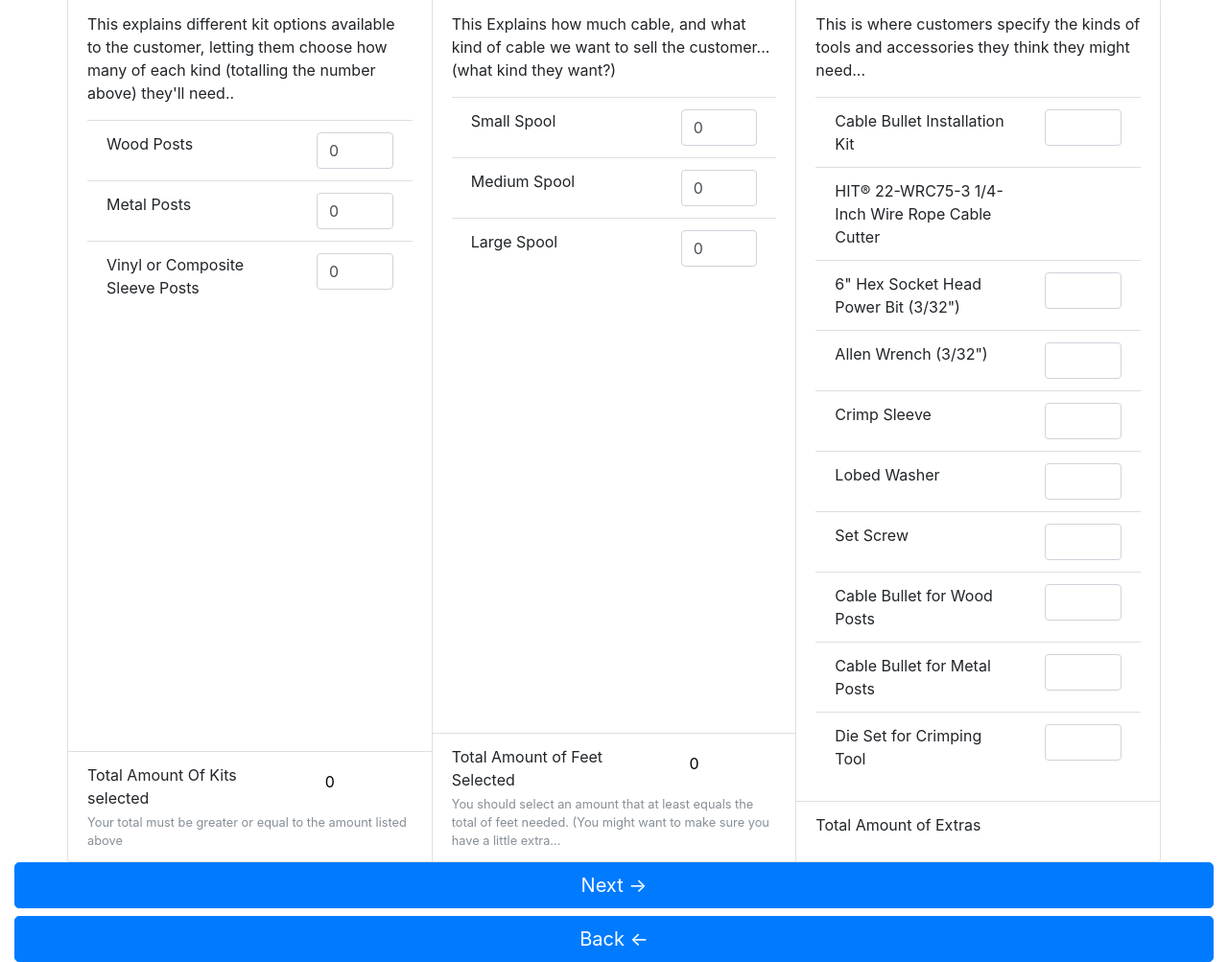
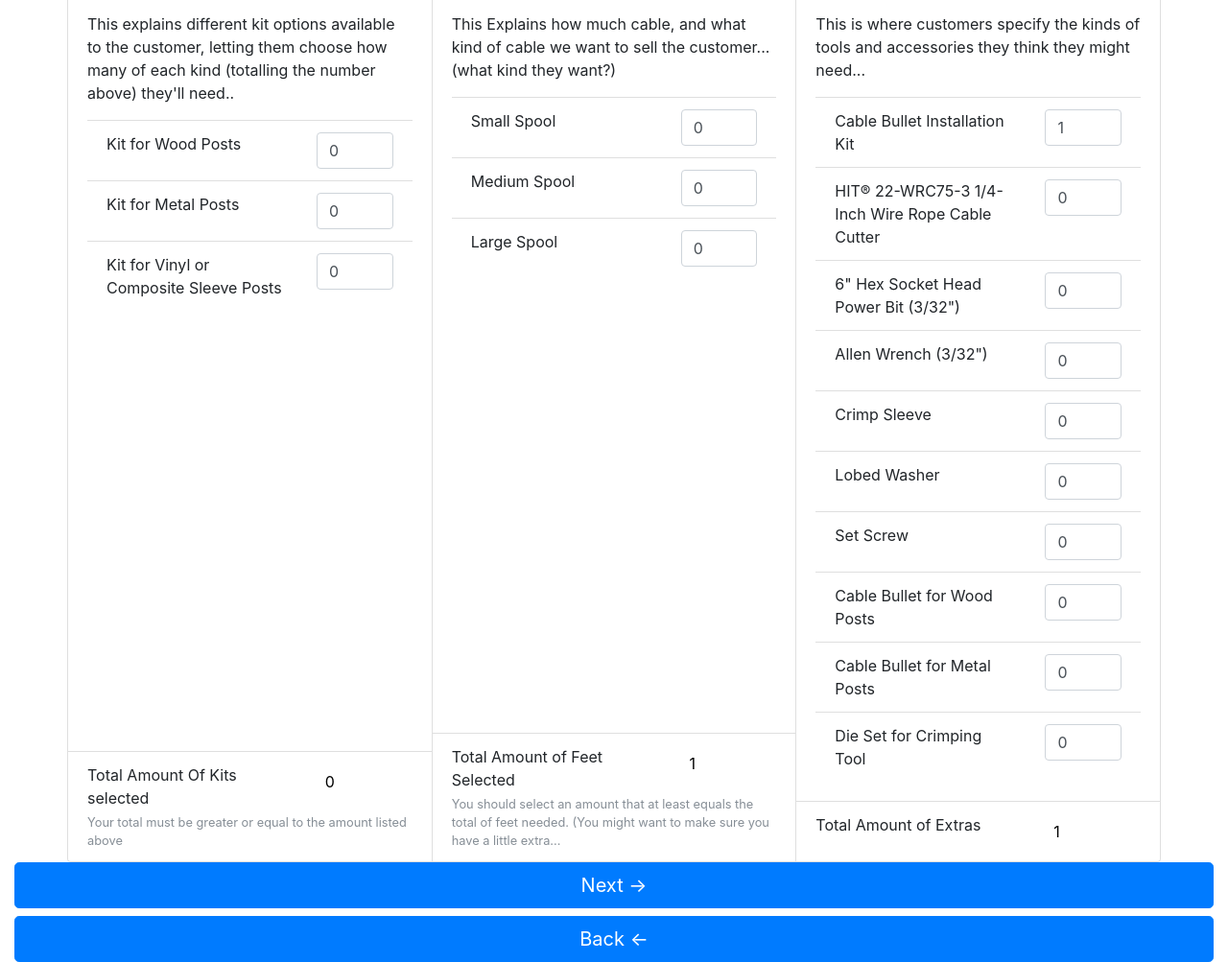
Before and after one commit to matthewtmoran/bullet, a PHP site: page / in a window 1280 px wide, after a click that opens the changed part. Shown: the part 492-1495 px from the top of the page at 96% size. Run offline with PHP 8.4, Linux system fonts and the light colour scheme; some libraries are stand-ins or nearby versions.

Commit message:
added calculation for extras column

```diff
--- a/js/bullet-calc.js
+++ b/js/bullet-calc.js
@@ -29,9 +29,22 @@ const state = {
   mediumSpoolInput: 0,
   largeSpoolInput: 0,
 
+  installKitInput: 1,
+  cableCutterInput: 0,
+  socketHeadInput: 0,
+  allenWrenchInput: 0,
+  crimpSleeveInput: 0,
+  lobedWasherInput: 0,
+  setScrewInput: 0,
+  bulletWoodInput: 0,
+  bulletMetalInput: 0,
+  crimpingToolInput: 0,
+
   totalKitsCalc: 0,  //based on the sum of kits selection input
   totalSpoolCalc: 0, //the sum of feet based on the total spools input
-  totalExtraCalc: 0,
+  totalExtraCalc: 1,
+
+
 };
 
 
@@ -86,13 +99,17 @@ $(document).ready(() => {
   const previousButton = $('#previous-button');
   const nextButton = $('#next-button');
 
+  //totals for estimates sections
   const kitsInputTotal = $('#kits-input-total');
   const feetInputTotal = $('#feet-input-total');
+  const extrasInputTotal = $('#extras-input-total');
 
   //estimate kits input columns
   const kitsInput = $('#estimates-kits :input.user-input');
   //estimate cable/feet/spool input columns
   const cableInput = $('#estimates-cable :input.user-input');
+  //estimate extras input fields
+  const extrasInput = $('#estimates-extras :input.user-input');
 
   //estimate kits column inputs validation elements
   const estimateKitsWarn = $('#estimates-kits .warn');
@@ -110,27 +127,43 @@ $(document).ready(() => {
   //when input changes for kits input fields
   kitsInput.on('change', calculateKitsTotal);
   cableInput.on('change', calculateCableTotal);
+  extrasInput.on('change', calculateExtrasTotal);
 
 
   //when a tab is shown, this determines what buttons to display
   tabs.on('shown.bs.tab', toggleActionButtons);
 
+  //estimates, first column
   const woodPostInput = $('#wood-post-kits');
   const metalPostInput = $('#metal-post-kits');
   const vinylPostInput = $('#vinyl-post-kits');
 
+  //estimates / second column
   const smallSpoolInput = $('#small');
   const mediumSpoolInput = $('#medium');
   const largeSpoolInput = $('#large');
+
+  //estimates / third column
+  const installKitInput = $('#install-kit-input');
+  const cableCutterInput = $('#cable-cutter-input');
+  const socketHeadInput = $('#socket-head-input');
+  const allenWrenchInput = $('#allen-wrench-input');
+  const crimpSleeveInput = $('#crimp-sleeve-input');
+  const lobedWasherInput = $('#lobed-washer-input');
+  const setScrewInput = $('#set-screw-input');
+  const bulletWoodInput = $('#bullet-wood-input');
+  const bulletMetalInput = $('#bullet-metal-input');
+  const crimpingToolInput = $('#crimping-tool-input');
 
   function init() {
     //TODO: move to css at start
     previousButton.toggle(false);
 
-    //updat state object with initial values
+    //update state object with initial values
     state.runsCalc = calculateRuns();
     state.feetCalc = calcFeetByRuns();
     state.kitsCalc = calcKitsBySections();
+    // state.extrasCalc = calcKitsBySections();
 
 
     console.log('initialState:' ,state);
@@ -155,6 +188,18 @@ $(document).ready(() => {
     updateDom(mediumSpoolInput, state.mediumSpoolInput, 'val');
     updateDom(largeSpoolInput, state.largeSpoolInput, 'val');
     updateDom(feetInputTotal, state.totalExtraCalc, 'val');
+
+    updateDom(installKitInput, state.installKitInput, 'val');
+    updateDom(cableCutterInput, state.cableCutterInput, 'val');
+    updateDom(socketHeadInput, state.socketHeadInput, 'val');
+    updateDom(allenWrenchInput, state.allenWrenchInput, 'val');
+    updateDom(crimpSleeveInput, state.crimpSleeveInput, 'val');
+    updateDom(lobedWasherInput, state.lobedWasherInput, 'val');
+    updateDom(setScrewInput, state.setScrewInput, 'val');
+    updateDom(bulletWoodInput, state.bulletWoodInput, 'val');
+    updateDom(bulletMetalInput, state.bulletMetalInput, 'val');
+    updateDom(crimpingToolInput, state.crimpingToolInput, 'val');
+    updateDom(extrasInputTotal, state.totalExtraCalc, 'val');
 
 
   }
@@ -351,6 +396,11 @@ $(document).ready(() => {
     }
   }
 
+  function calculateExtrasTotal(event) {
+    state.totalExtraCalc = getTotalFromInputs(extrasInput);
+    updateDom(extrasInputTotal, state.totalExtraCalc, 'val');
+  }
+
   //gets totals based on inputs and spool data
   function getFeetFromInput(inputs) {
     let feetTotal = 0;
@@ -392,7 +442,7 @@ $(document).ready(() => {
     grandTotal.text(`≈ $${total}`);
   }
 
-  //creats an easy to work with object for each combination and returns the cheapest option
+  //creates an easy to work with object for each combination and returns the cheapest option
   //allCombinations is an array of arrays
   function addTotalsFindCheapest(allCombinations) {
     //[{feet: 100, name: "Small", price: 60}]
--- a/partials/estimatesContent.php
+++ b/partials/estimatesContent.php
@@ -18,7 +18,7 @@
 							<li class="list-group-item">
 								<div class="row">
 									<div class="col-8">
-										Wood Posts
+										Kit for Wood Posts
 									</div>
 									<div class="col-4">
 										<input id="wood-post-kits" min="0" class="form-control user-input"
@@ -29,7 +29,7 @@
 							<li class="list-group-item">
 								<div class="row">
 									<div class="col-8">
-										Metal Posts
+										Kit for Metal Posts
 									</div>
 									<div class="col-4">
 										<input id="metal-post-kits" min="0" class="form-control user-input"
@@ -40,7 +40,7 @@
 							<li class="list-group-item">
 								<div class="row">
 									<div class="col-8">
-										Vinyl or Composite Sleeve Posts
+										Kit for Vinyl or Composite Sleeve Posts
 									</div>
 									<div class="col-4">
 										<input id="vinyl-post-kits" min="0" class="form-control user-input"
@@ -156,7 +156,7 @@
 					</ul>
 				</div>
 
-				<div class="card">
+				<div class="card" id="estimates-extras">
 					<img class="card-img-top" src="http://via.placeholder.com/350x250"
 					     alt="Slideshow goes here">
 					<div class="card-img-overlay">
@@ -173,7 +173,7 @@
 										Cable Bullet Installation Kit
 									</div>
 									<div class="col-4">
-										<input class="form-control user-input" type="number">
+										<input id="install-kit-input" class="form-control user-input" type="number">
 									</div>
 								</div>
 							</li>
@@ -183,7 +183,7 @@
 										HIT® 22-WRC75-3 1/4-Inch Wire Rope Cable Cutter
 									</div>
 									<div class="col-4">
-
+										<input id="cable-cutter-input" class="form-control user-input" type="number">
 									</div>
 								</div>
 							</li>
@@ -193,7 +193,7 @@
 										6" Hex Socket Head Power Bit (3/32")
 									</div>
 									<div class="col-4">
-										<input class="form-control user-input" type="number">
+										<input id="socket-head-input" class="form-control user-input" type="number">
 									</div>
 								</div>
 							</li>
@@ -203,7 +203,7 @@
 										Allen Wrench (3/32")
 									</div>
 									<div class="col-4">
-										<input class="form-control user-input" type="number">
+										<input id="allen-wrench-input" class="form-control user-input" type="number">
 									</div>
 								</div>
 							</li>
@@ -213,7 +213,7 @@
 										Crimp Sleeve
 									</div>
 									<div class="col-4">
-										<input class="form-control user-input" type="number">
+										<input id="crimp-sleeve-input" class="form-control user-input" type="number">
 									</div>
 								</div>
 							</li>
@@ -223,7 +223,7 @@
 										Lobed Washer
 									</div>
 									<div class="col-4">
-										<input class="form-control user-input" type="number">
+										<input id="lobed-washer-input" class="form-control user-input" type="number">
 									</div>
 								</div>
 							</li>
@@ -233,7 +233,7 @@
 										Set Screw
 									</div>
 									<div class="col-4">
-										<input class="form-control user-input" type="number">
+										<input id="set-screw-input" class="form-control user-input" type="number">
 									</div>
 								</div>
 							</li>
@@ -243,7 +243,7 @@
 										Cable Bullet for Wood Posts
 									</div>
 									<div class="col-4">
-										<input class="form-control user-input" type="number">
+										<input id="bullet-wood-input" class="form-control user-input" type="number">
 									</div>
 								</div>
 							</li>
@@ -253,7 +253,7 @@
 										Cable Bullet for Metal Posts
 									</div>
 									<div class="col-4">
-										<input class="form-control user-input" type="number">
+										<input id="bullet-metal-input" class="form-control user-input" type="number">
 									</div>
 								</div>
 							</li>
@@ -263,7 +263,7 @@
 										Die Set for Crimping Tool
 									</div>
 									<div class="col-4">
-										<input class="form-control user-input" type="number">
+										<input id="crimping-tool-input" class="form-control user-input" type="number">
 									</div>
 								</div>
 							</li>
@@ -277,7 +277,7 @@
 									Total Amount of Extras
 								</div>
 								<div class="col-4">
-									<input readonly type="number" class="form-control-plaintext">
+									<input id="extras-input-total" readonly type="number" class="form-control-plaintext">
 								</div>
 							</div>
 						</li>
```
